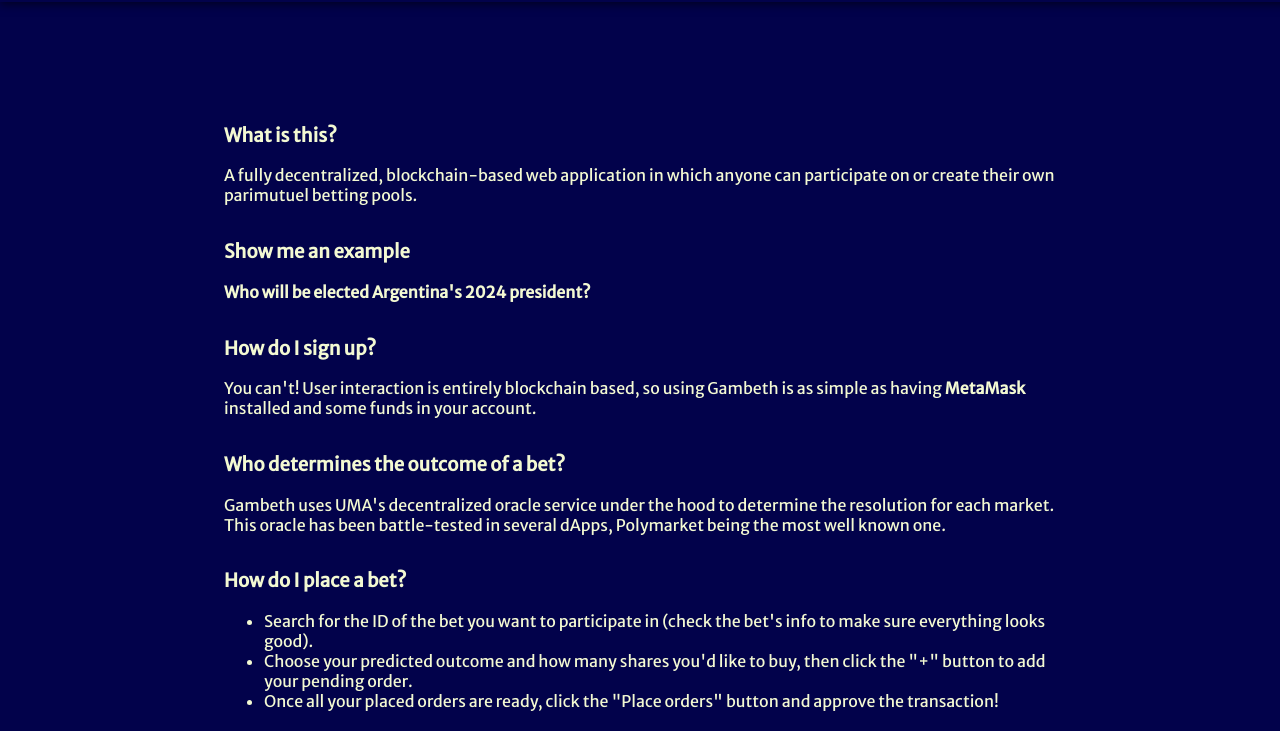
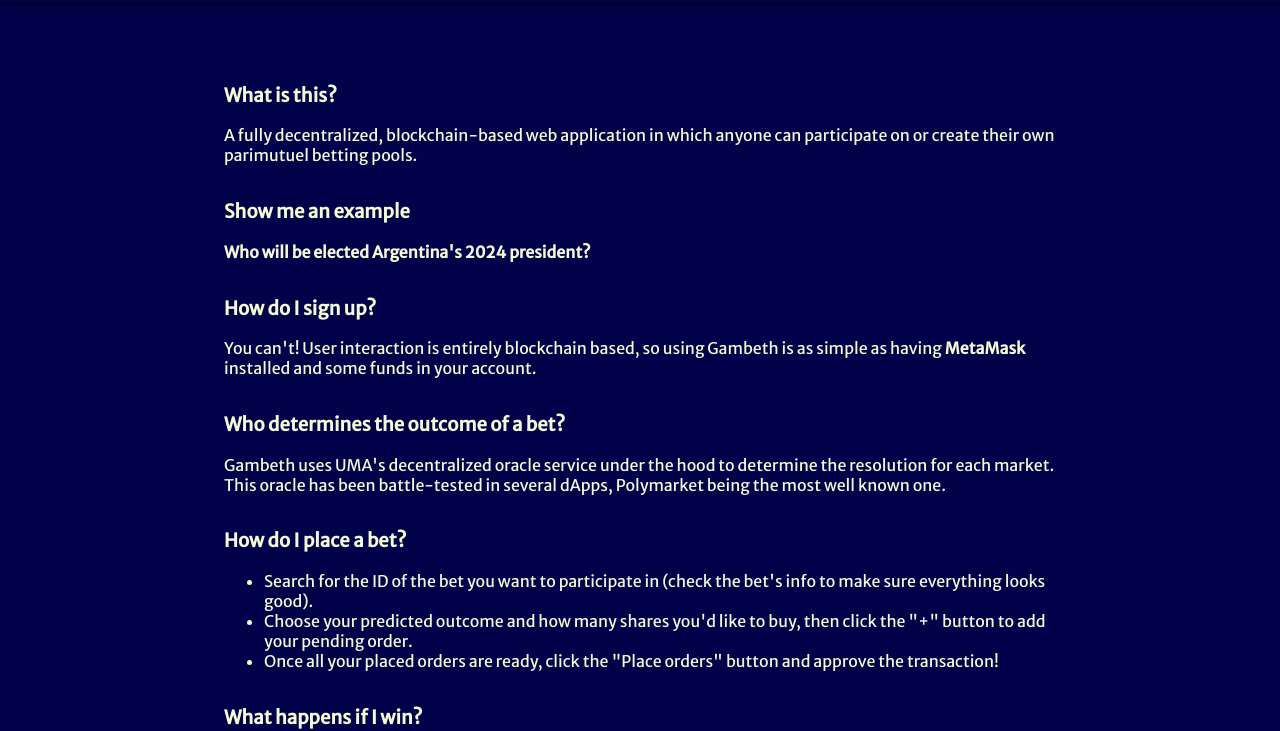
Before and after one commit to Chiplis/gambeth, a plain HTML site: page public/index.html in a window 1280 px wide. Shown: the part 71-802 px from the top of the page. Drawn offline with nearby package versions, Linux system fonts and the light colour scheme.

Commit message:
Decrease margin-top

```diff
--- a/public/index.html
+++ b/public/index.html
@@ -35,7 +35,7 @@
 
 <div style="display: flex; align-items: flex-start; justify-content: space-around;">
     <div
-            style="display: flex; margin-top: 10rem; align-items: center; flex-direction: column; justify-content: center;">
+            style="display: flex; margin-top: 7.5rem; align-items: center; flex-direction: column; justify-content: center;">
         <div id="default-message-location"
              style="width: 0; height: 0; display: flex; flex-direction:column; justify-content: center">
             <button class="btn"
```
